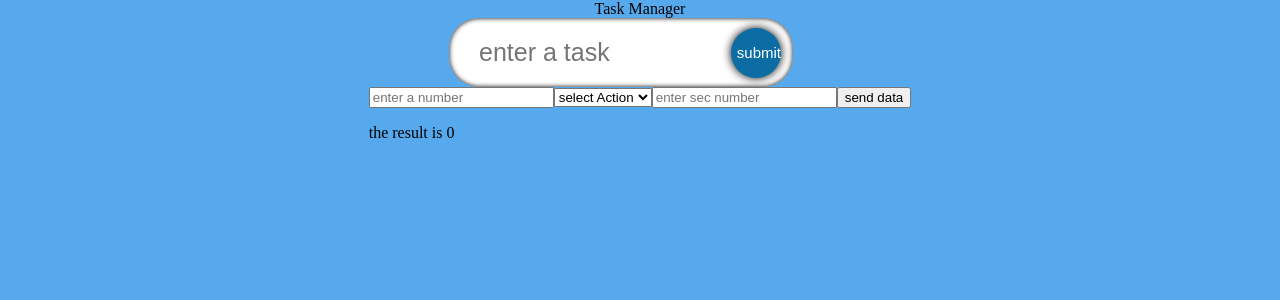
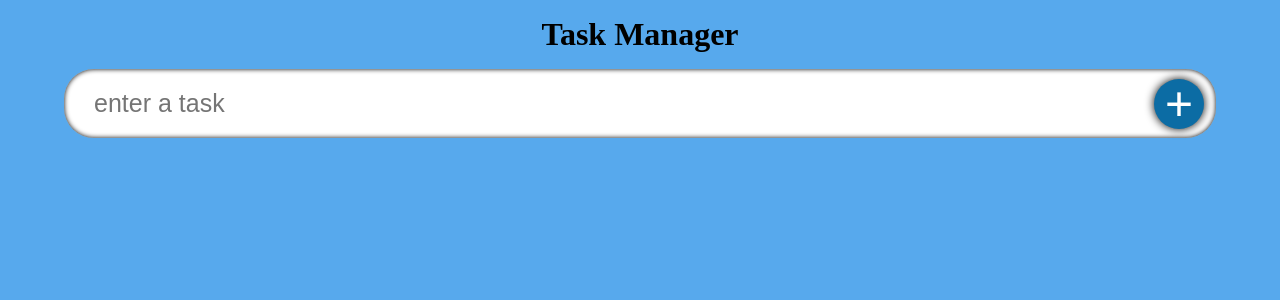
Before and after one commit to Jessemwangi/ProjectManager, a React (Create React App) app: page / in a window 1280 px wide. Shown: the top 300 px of the page. Built offline with nearby package versions, Linux system fonts and the light colour scheme; a web font is replaced by a local one.

Commit message:
css done

```diff
--- a/src/App.css
+++ b/src/App.css
@@ -13,4 +13,7 @@
  .heading{
   z-index: 1;
   text-align: center;
+  padding: 1rem;
+  font-size: 32px;
+  font-weight: 900;
  }
--- a/src/App.tsx
+++ b/src/App.tsx
@@ -27,7 +27,7 @@ console.log(todos);
       <span className='heading'>Task Manager</span>
       <InputFiel todo={todo} setTodo={setTodo} handleAdd={handleAdd}/>
       <TodoList todoList={todos} setTodos = {setTodos}/>
-      <Calculator/>
+      {/* <Calculator/> */}
     </div>
   );
 }
--- a/src/Component/InputFiel.tsx
+++ b/src/Component/InputFiel.tsx
@@ -11,16 +11,16 @@ interface props{
 const InputFiel:React.FC<props> = ({todo,setTodo,handleAdd}) => {
     const inputRef = useRef<HTMLInputElement>(null);
     return (
-        <div>
+
             <form action="" className="input"
             onSubmit={(e)=>{handleAdd(e);inputRef.current?.blur();}}>
                 <input type="text" name="" id="" className='input_box'
                 placeholder='enter a task' value={todo}
                 onChange={(e)=>setTodo(e.target.value)}
                 ref={inputRef}/>
-                <button className="input_submit" type='submit' >submit</button>
+                <button className="input_submit" type='submit' >+</button>
             </form>
-        </div>
+
     );
 };
 
--- a/src/Component/style.css
+++ b/src/Component/style.css
@@ -32,12 +32,14 @@ box-shadow: inset 0 0 5px black;
     border-radius: 50px;
     right: 0;
     border: none;
-    font-size: 15px;
+    font-size: 48px;
     background-color: #0c6ca4;
     color: white;
     transition: 0.2s all;
     box-shadow: 0 0 10px black;
-
+    display: flex;
+    align-items: center;
+    justify-content: center;
 }
 
 .input_submit:hover{
```
